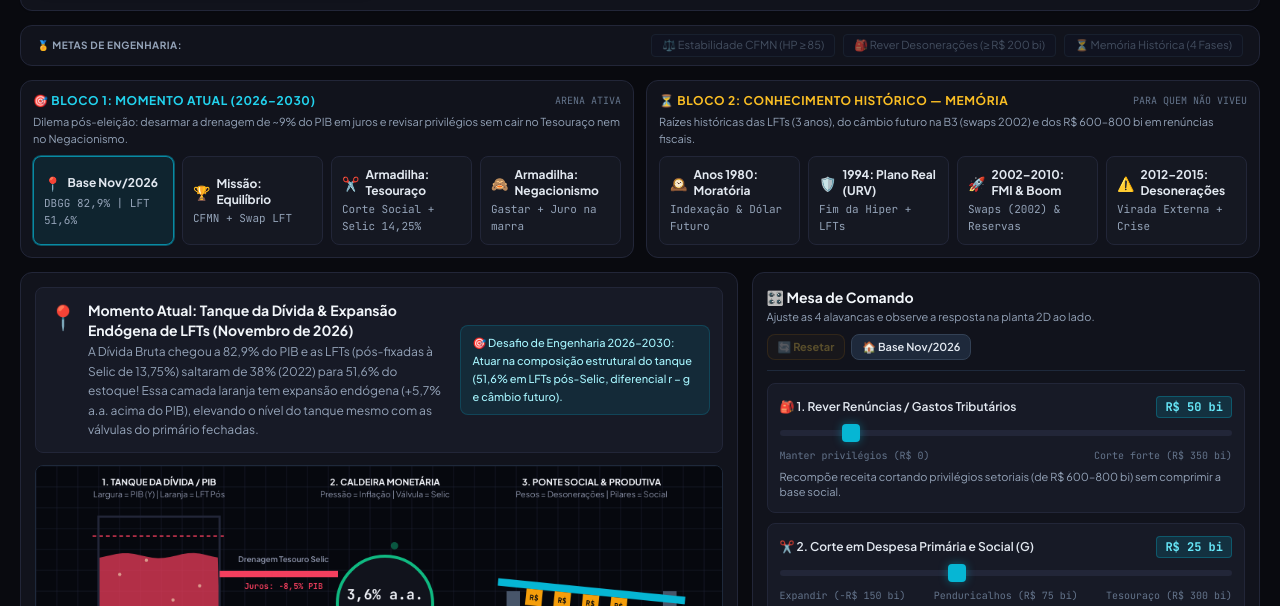
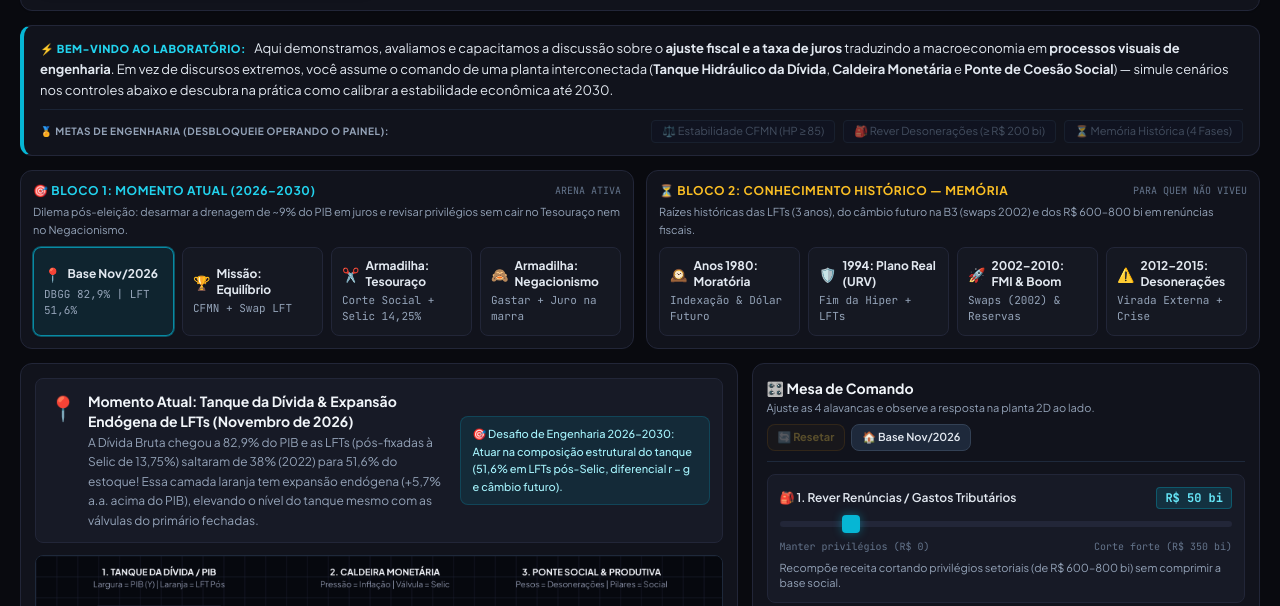
Before and after one commit to Durso16atu/equilibrio_macroeconomico, a plain HTML site: page index.html in a window 1280 px wide. Shown: the part 153-759 px from the top of the page. Drawn offline with nearby package versions, Linux system fonts and the light colour scheme.

Commit message:
feat(ui): adiciona apresentacao de onboarding executivo junto as Metas de Engenharia

```diff
--- a/index.html
+++ b/index.html
@@ -142,9 +142,16 @@
       </div>
     </header>
 
-    <!-- INSÍGNIAS DE FEEDBACK RÁPIDO -->
-    <section class="app-panel rounded-xl px-4 py-2 flex flex-wrap items-center justify-between gap-2" aria-label="Insígnias">
-      <span class="text-[10px] font-bold uppercase tracking-wider text-slate-400">🏅 Metas de Engenharia:</span>
+    <!-- APRESENTAÇÃO DO SIMULADOR & INSÍGNIAS DE ENGENHARIA (ONBOARDING IMEDIATO) -->
+    <section class="app-panel rounded-xl px-4 py-3 space-y-2.5 border-l-4 border-l-cyan-500" aria-label="Apresentação e Metas de Engenharia">
+      <div class="flex flex-col lg:flex-row lg:items-center justify-between gap-2 border-b border-slate-800/80 pb-2">
+        <p class="text-xs sm:text-[13px] text-slate-200 leading-relaxed">
+          <span class="font-extrabold text-cyan-400 uppercase tracking-wider text-[11px] mr-1.5">⚡ Bem-vindo ao Laboratório:</span>
+          Aqui demonstramos, avaliamos e capacitamos a discussão sobre o <strong>ajuste fiscal e a taxa de juros</strong> traduzindo a macroeconomia em <strong>processos visuais de engenharia</strong>. Em vez de discursos extremos, você assume o comando de uma planta interconectada (<strong>Tanque Hidráulico da Dívida</strong>, <strong>Caldeira Monetária</strong> e <strong>Ponte de Coesão Social</strong>) — simule cenários nos controles abaixo e descubra na prática como calibrar a estabilidade econômica até 2030.
+        </p>
+      </div>
+      <div class="flex flex-wrap items-center justify-between gap-2">
+        <span class="text-[10px] font-bold uppercase tracking-wider text-slate-400">🏅 Metas de Engenharia (Desbloqueie operando o painel):</span>
         <div class="flex flex-wrap gap-2 text-[11px]">
           <div id="badge-equilibrista" class="px-2.5 py-0.5 rounded border border-slate-800 bg-slate-900/60 text-slate-500 opacity-60 flex items-center gap-1.5">
             <span>⚖️ Estabilidade CFMN (HP ≥ 85)</span>
@@ -154,6 +161,7 @@
           </div>
           <div id="badge-historiador" class="px-2.5 py-0.5 rounded border border-slate-800 bg-slate-900/60 text-slate-500 opacity-60 flex items-center gap-1.5">
             <span>⏳ Memória Histórica (4 Fases)</span>
+          </div>
         </div>
       </div>
     </section>
```
Lines whose indentation alone changed are shown as unchanged.
